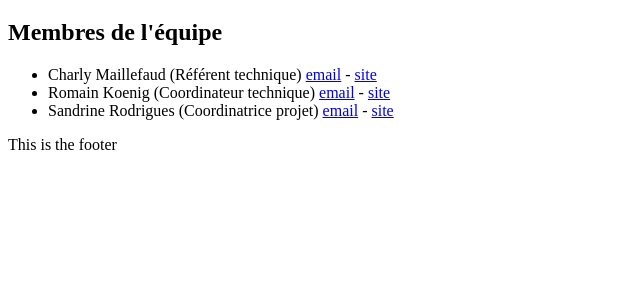
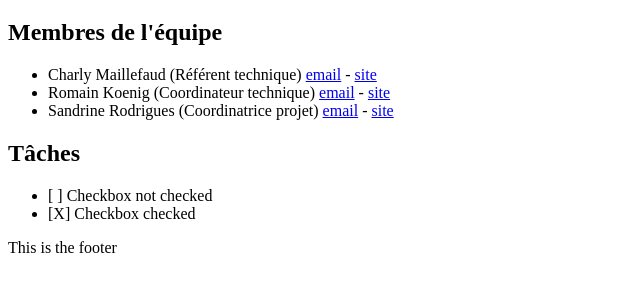
Before and after one commit to Krokee/client-portal, an Eleventy site: page src/index.njk in a window 1280 px wide. Shown: the part 61-352 px from the top of the page, without its empty margins (0-640 px from the left). Built offline with nearby package versions, Linux system fonts and the light colour scheme; Eleventy itself is replaced by a stand-in of ours; files that its build step writes are made by us from their sources.

Commit message:
Simple Tasklist

```diff
--- a/src/index.njk
+++ b/src/index.njk
@@ -8,9 +8,18 @@ title: This is CLIENT Portal
 <body>
 	{% include "header.njk" %}
 
+<main>
+
 		<h2>Membres de l'équipe</h2>
 		{% include "teammates.njk" %}
 
+
+		<h2>Tâches</h2>
+		{% for item in collections.tasks %}
+			{{ item.templateContent | safe }}
+		{% endfor %}
+
+</main>
 	{% include "footer.njk" %}
 </body>
 </html>
--- /dev/null
+++ b/src/tasks/tasks.md
@@ -0,0 +1,7 @@
+---
+title: Tâches
+tags: tasks
+---
+
+- [ ] Checkbox not checked
+- [X] Checkbox checked
```
Also changed, not shown: public/index.html, public/tasks/index.html (added).
